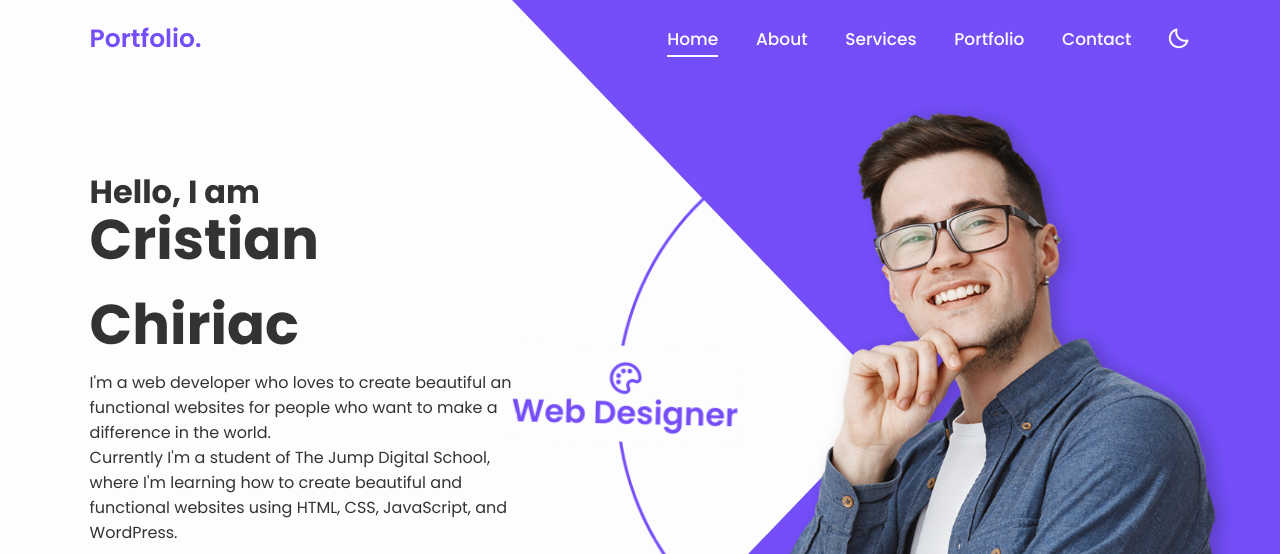
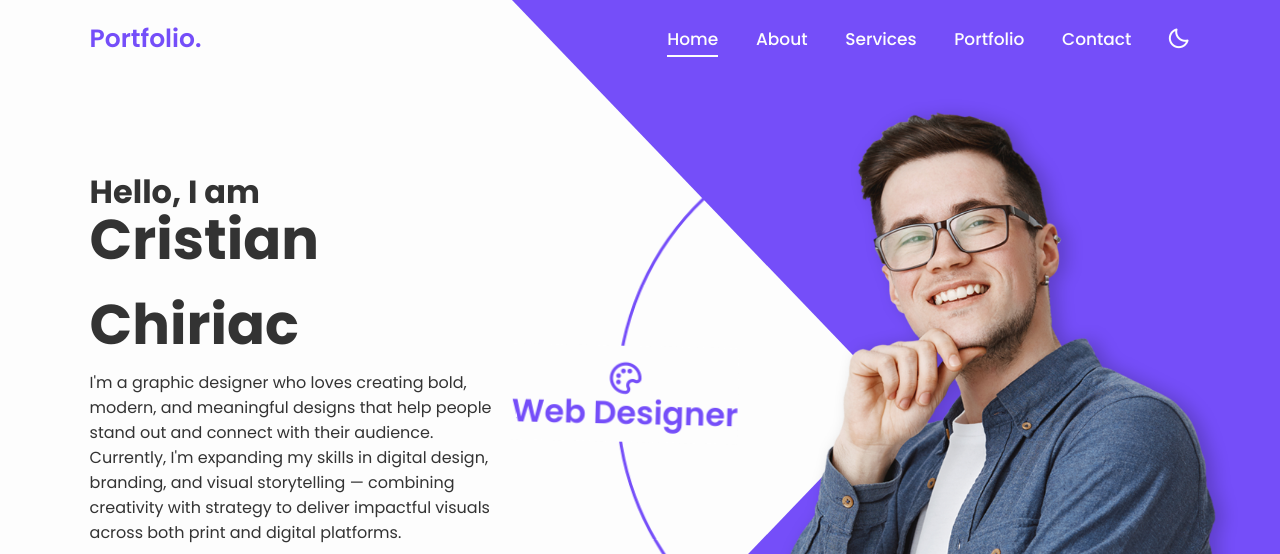
Before and after one commit to alshobaky/portfolio, a plain HTML site: page index.html in a window 1280 px wide. Shown: the top 554 px of the page. Drawn offline with nearby package versions, Linux system fonts and the light colour scheme.

Commit message:
Update index.html

```diff
--- a/index.html
+++ b/index.html
@@ -42,11 +42,14 @@
             <h3>Hello, I am</h3>
             <h1>Cristian Chiriac</h1>
             <p>
-                I'm a web developer who loves to create beautiful and functional websites
-                for people who want to make a difference in the world.
+                I'm a graphic designer who loves creating bold, modern, and meaningful designs that help people stand out and connect with their audience.
+
+
+
             </p>
-            <p>Currently I'm a student of The Jump Digital School, where I'm learning how to
-            create beautiful and functional websites using HTML, CSS, JavaScript, and WordPress.</p>
+            <p>Currently, I'm expanding my skills in digital design, branding, and visual storytelling — combining creativity with strategy to deliver impactful visuals across both print and digital platforms.
+
+</p>
 
             <div class="social-media">
                 <a href="#"><i class='bx bxl-facebook'></i></a>
```
